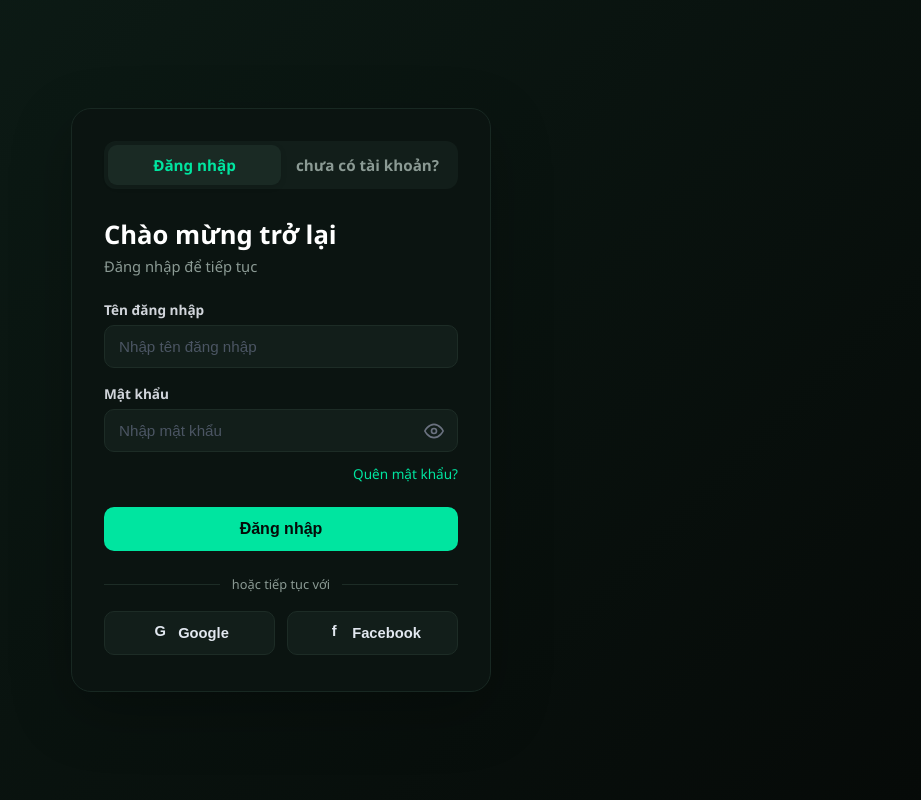
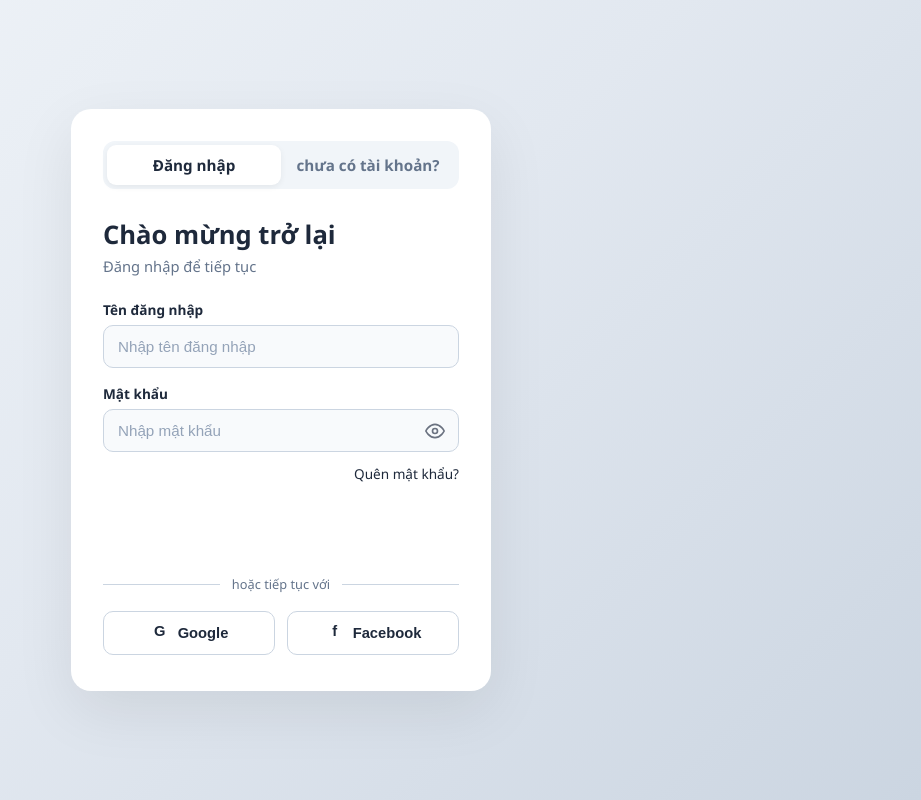
Before and after one commit to anyahishiga/software_engineer_project_group_3, a plain HTML site: page log_in_page.html in a window 1280 px wide. Shown: the whole page, without its empty margins (359-1280 px from the left). Drawn offline with Linux system fonts and the light colour scheme; files whose address does not match are found by name.

Commit message:
Refactor CSS variables and background colors
Updated color variables and background styles for improved UI.

```diff
--- a/log_in_page.css
+++ b/log_in_page.css
@@ -22,14 +22,14 @@
 
 :root {
 
-  --primary: #00e5a0;
-  --primary-dark: #00b351;
+  --primary: ##10b981;
+  --primary-dark: ##059669;
 
-  --text: #e2e8f0;
-  --muted: #8b9a94;
+  --text: #1e293b;
+  --muted: #64748b;
 
-  --border: #1d2c26;
-  --bg-input: #121e1a;
+  --border: #cbd5e1;
+  --bg-input: #f8fafc;
 }
 
 
@@ -61,8 +61,9 @@ body {
   background:
     linear-gradient(
       135deg,
-       #0d1d17 0%,
-       #060a08 100%
+      #f1f5f9 0%,
+      #e2e8f0 50%,
+      #cbd5e1 100%
     );
 }
 
@@ -85,13 +86,12 @@ body {
   /*           */
   padding: 32px 32px 36px;
 
-  background: #0b1411;
+  background: #fff;
 
   border-radius: 20px;
-   border: 1px solid #182822;
 
   box-shadow:
-    0 20px 60px rgba(0, 0, 0, 0.25);
+    0 20px 60px rgba(0, 0, 0, 0.08);
 }
 
 
@@ -129,7 +129,7 @@ body {
 
   margin-bottom: 28px;
 
-  background: #121e1a;
+  background:#f1f5f9;
 
   border-radius: 12px;
 
@@ -169,12 +169,12 @@ body {
   width: calc(50% - 4px);
   height: calc(100% - 8px);
 
-  background: #1a2a24;
+  background: #fff;
 
   border-radius: 9px;
 
   box-shadow:
-    0 2px 6px rgba(0, 0, 0, 0.1);
+    0 2px 6px rgba(0, 0, 0, 0.06);
 
   transition: transform 0.3s ease;
 }
@@ -250,7 +250,7 @@ body {
 .form h1 {
   font-size: 1.6rem;
   margin-bottom: 4px;
-   color: #ffffff;
+  color: var(--text);
 }
 
 
@@ -287,7 +287,6 @@ body {
 
   font-size: 0.85rem;
   font-weight: 600;
-  color: #d1d5db;
 }
 
 
@@ -320,19 +319,19 @@ body {
 /* Màu chữ placeholder */
 
 .field input::placeholder {
-  color: #4b5563;
+  color: #94a3b8;
 }
 
 
 /* Hiệu ứng khi click vào input */
 
 .field input:focus {
-  background: #16241f;
+  background: #fff;
 
   border-color: var(--primary);
 
   box-shadow:
-    0 0 0 4px rgba(0, 229, 153, 0.15);
+    0 0 0 4px rgba(16, 185, 129, 0.15);
 }
 
 
@@ -380,7 +379,7 @@ body {
   font-size: 1rem;
   font-weight: 600;
 
-  color: #050b08;
+  color: #fff;
 
   background: var(--primary);
 
@@ -482,7 +481,7 @@ body {
 
   color: var(--text);
 
-  background: #121e1a;
+  background: #fff;
 
   border: 1.5px solid var(--border);
 
@@ -500,12 +499,12 @@ body {
 /* Hiệu ứng hover */
 
 .btn-social:hover {
-  background: #182822;
+  background: #f8fafc;
 
-  border-color: #273e35;
+  border-color: #94a3b8;
 
   box-shadow:
-    0 2px 8px rgba(0, 0, 0, 0.3);
+    0 2px 8px rgba(0, 0, 0, 0.04);
 }
 
 
```
